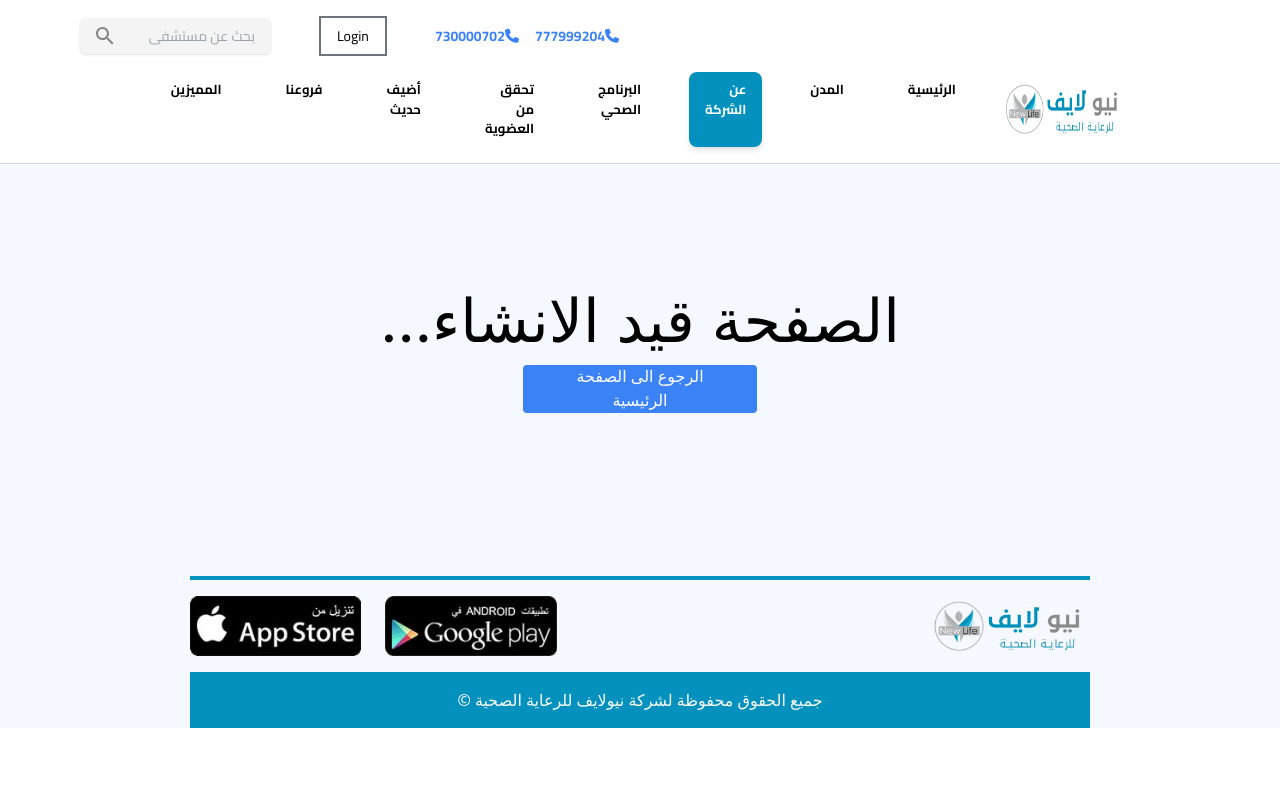
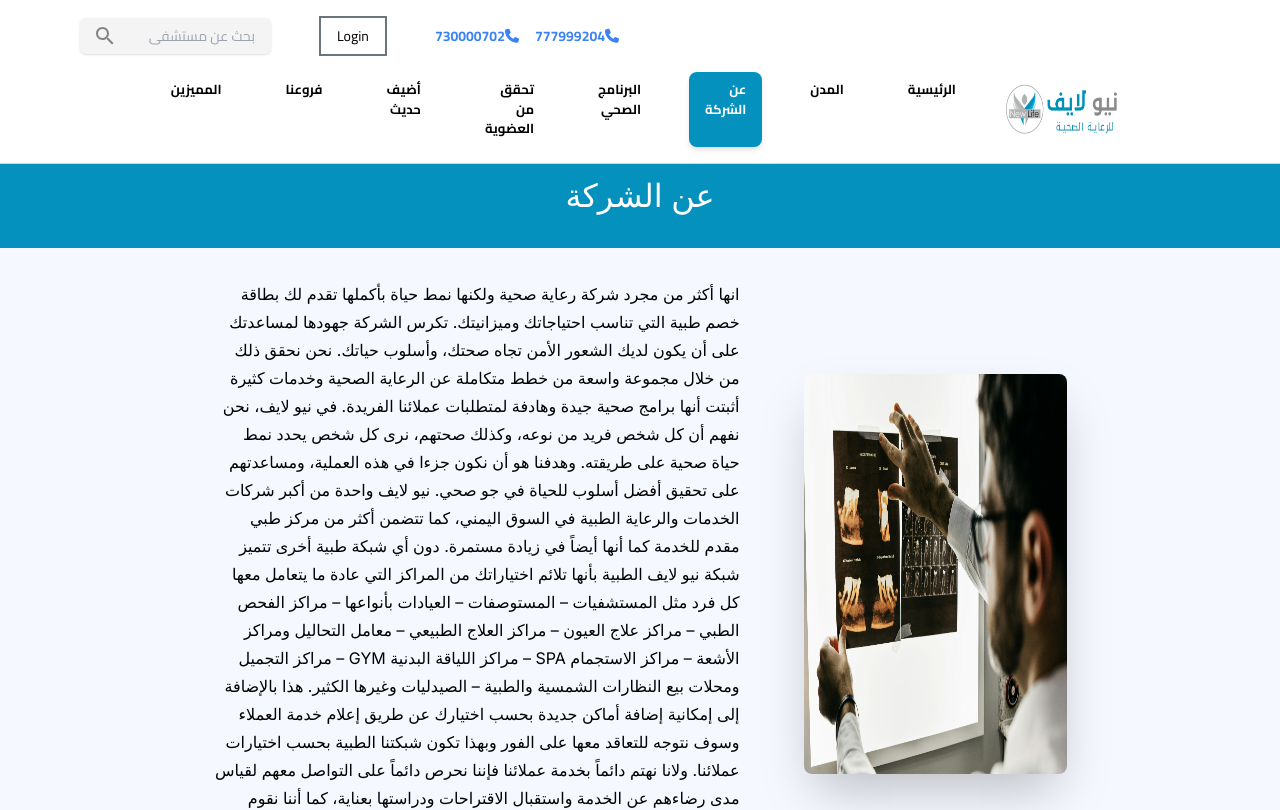
Before and after one commit to Yussif20/newlife-hospital-landing-page, a React (Vite) app: page /about in a window 1280 px wide. Shown: the top 810 px of the page. Built offline with nearby package versions, Linux system fonts and the light colour scheme.

Commit message:
feat => add the header pt.1

```diff
--- a/src/App.jsx
+++ b/src/App.jsx
@@ -4,6 +4,7 @@ import { createBrowserRouter, RouterProvider } from 'react-router-dom';
 import { ErrorPage, Home, Layout } from '@pages';
 import { useEffect } from 'react';
 import { Region } from './pages/Region';
+import About from './pages/About';
 
 const router = createBrowserRouter([
   {
@@ -15,6 +16,7 @@ const router = createBrowserRouter([
       { path: '/error', element: <ErrorPage /> },
       { path: '/*', element: <ErrorPage /> },
       { path: '/region', element: <Region /> },
+      { path: '/about', element: <About /> },
     ],
   },
 ]);
--- a/src/components/Header.jsx
+++ b/src/components/Header.jsx
@@ -3,7 +3,7 @@ import SearchBar from './SearchBar';
 
 const Header = () => {
   return (
-    <header className="fixed z-10 bg-white font-cairo w-full border-b border-gray-300 py-2">
+    <header className="fixed z-50 bg-white font-cairo w-full border-b border-gray-300 py-2">
       <div className="flex items-center justify-end gap-12 px-4 sm:px-12 lg:px-20 py-2 bg-white text-sm">
         <div className="flex gap-4 text-blue-500 font-bold">
           <a href="tel:777999204" className="hover:underline">
--- /dev/null
+++ b/src/components/SectionHeader.jsx
@@ -0,0 +1,12 @@
+const SectionHeader = ({ title }) => {
+  return (
+    <h2 className="grid place-items-center relative bg-blueBg bg-cover bg-center text-white p-8">
+      <div className="absolute inset-0 bg-[#0591be]"></div>
+      <span className="relative z-10 mx-auto text-[32px] font-medium leading-10">
+        {title}
+      </span>
+    </h2>
+  );
+};
+
+export default SectionHeader;
--- a/src/data.js
+++ b/src/data.js
@@ -57,5 +57,24 @@ export const cities = [
     image: city4Image,
     name: 'القدس',
     title: 'زيارة و تصفح المستشفيات الخاصة بمدينة القدس',
+  }, {
+    image: city1Image,
+    name: 'صنعاء',
+    title: 'زيارة و تصفح المستشفيات الخاصة بمدينة صنعاء',
+  },
+  {
+    image: city2Image,
+    name: 'عدن',
+    title: 'زيارة و تصفح المستشفيات الخاصة بمدينة عدن',
+  },
+  {
+    image: city3Image,
+    name: 'القاهرة',
+    title: 'زيارة و تصفح المستشفيات الخاصة بمدينة القاهرة',
+  },
+  {
+    image: city4Image,
+    name: 'القدس',
+    title: 'زيارة و تصفح المستشفيات الخاصة بمدينة القدس',
   },
 ];
--- /dev/null
+++ b/src/pages/About.jsx
@@ -0,0 +1,52 @@
+import SectionHeader from './../components/SectionHeader';
+
+import aboutImage from '../assets/about/about.jpg';
+
+const About = () => {
+  return (
+    <section>
+      <SectionHeader title="عن الشركة" />
+      <div className="w-4/6 mx-auto flex items-center justify-center gap-16 py-8">
+        <div className="w-1/3">
+          <img
+            className="h-[400px] w-full rounded-lg shadow-2xl"
+            src={aboutImage}
+            alt="doctor holding x-ray"
+          />
+        </div>
+        <p className="w-2/3 leading-7">
+          انها أكثر من مجرد شركة رعاية صحية ولكنها نمط حياة بأكملها تقدم لك
+          بطاقة خصم طبية التي تناسب احتياجاتك وميزانيتك. تكرس الشركة جهودها
+          لمساعدتك على أن يكون لديك الشعور الأمن تجاه صحتك، وأسلوب حياتك. نحن
+          نحقق ذلك من خلال مجموعة واسعة من خطط متكاملة عن الرعاية الصحية وخدمات
+          كثيرة أثبتت أنها برامج صحية جيدة وهادفة لمتطلبات عملائنا الفريدة. في
+          نيو لايف، نحن نفهم أن كل شخص فريد من نوعه، وكذلك صحتهم، نرى كل شخص
+          يحدد نمط حياة صحية على طريقته. وهدفنا هو أن نكون جزءا في هذه العملية،
+          ومساعدتهم على تحقيق أفضل أسلوب للحياة في جو صحي. نيو لايف واحدة من
+          أكبر شركات الخدمات والرعاية الطبية في السوق اليمني، كما تتضمن أكثر من
+          مركز طبي مقدم للخدمة كما أنها أيضاً في زيادة مستمرة. دون أي شبكة طبية
+          أخرى تتميز شبكة نيو لايف الطبية بأنها تلائم اختياراتك من المراكز التي
+          عادة ما يتعامل معها كل فرد مثل المستشفيات – المستوصفات – العيادات
+          بأنواعها – مراكز الفحص الطبي – مراكز علاج العيون – مراكز العلاج
+          الطبيعي – معامل التحاليل ومراكز الأشعة – مراكز الاستجمام SPA – مراكز
+          اللياقة البدنية GYM – مراكز التجميل ومحلات بيع النظارات الشمسية
+          والطبية – الصيدليات وغيرها الكثير. هذا بالإضافة إلى إمكانية إضافة
+          أماكن جديدة بحسب اختيارك عن طريق إعلام خدمة العملاء وسوف نتوجه للتعاقد
+          معها على الفور وبهذا تكون شبكتنا الطبية بحسب اختيارات عملائنا. ولانا
+          نهتم دائماً بخدمة عملائنا فإننا نحرص دائماً على التواصل معهم لقياس مدى
+          رضاءهم عن الخدمة واستقبال الاقتراحات ودراستها بعناية، كما أننا نقوم
+          بإبلاغ عملائنا بشكل دوري بالإضافات الجديدة في الشبكة الطبية عن طريق
+          رسائل الجوال النصية SMS. وعن طريق تطبيق واتسب.
+        </p>
+      </div>
+      <div className="w-full flex items-center justify-center gap-8 py-8 text-[19px] font-medium">
+        <h4 className="text-[#0591BE] leading-6">قيمة تهتم بعنايتكم وصحتكم</h4>
+        <button className="leading-7 bg-[#0591Be] text-white py-2 px-8">
+          اشتراك
+        </button>
+      </div>
+    </section>
+  );
+};
+
+export default About;
--- a/src/pages/Region.jsx
+++ b/src/pages/Region.jsx
@@ -1,15 +1,11 @@
 import RegionContainer from '../components/RegionContainer';
 import RegionSearchBar from '../components/RegionSearchBar';
+import SectionHeader from './../components/SectionHeader';
 
 export const Region = () => {
   return (
     <section>
-      <h3 className="grid place-items-center relative bg-blueBg bg-cover bg-center text-white p-8">
-        <div className="absolute inset-0 bg-[#0591be]"></div>
-        <span className="relative z-10 mx-auto text-[32px] font-medium leading-10">
-          المدن
-        </span>
-      </h3>
+      <SectionHeader title="المدن" />
       <RegionSearchBar />
       <RegionContainer />
     </section>
```
Also changed, not shown: src/assets/about/about.jpg (added).
